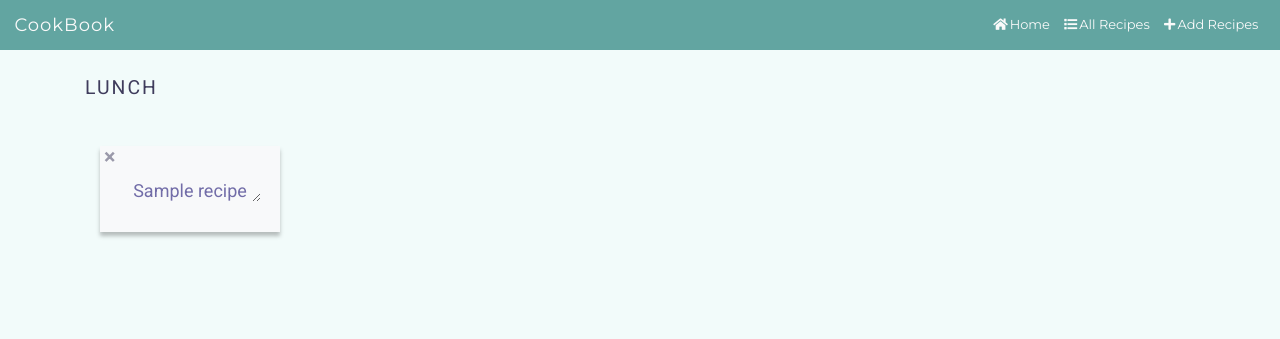
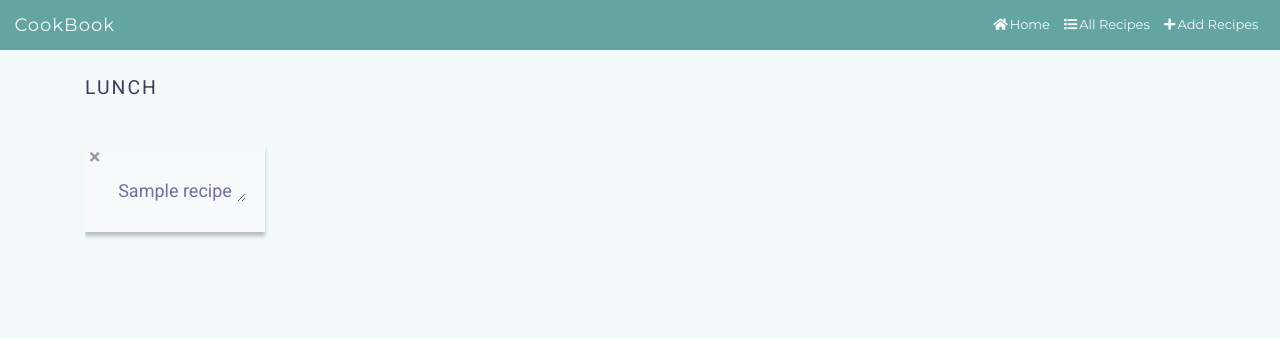
Before and after one commit to luisanegri/Data-Centric-Development, a Flask app: page /lunch in a window 1280 px wide. Shown: the top 339 px of the page. Run offline with Flask 2, Linux system fonts and the light colour scheme; a database or web service that is not in the repository returns one stand-in record (values such as "Sample title"); some libraries are stand-ins or nearby versions; some web fonts are replaced.

Commit message:
added missing row

```diff
--- a/templates/breakfast.html
+++ b/templates/breakfast.html
@@ -1,5 +1,6 @@
 {% extends 'base.html' %}{% block content %}
 <h3 class="title-category title-smaller">Breakfast</h3>
+<div class="row">
 {% for recipe in recipes %}
     <div class="col-lg-3 col-md-4 col-sm-6">
       <div class="card-group">
--- a/templates/lunch.html
+++ b/templates/lunch.html
@@ -1,5 +1,6 @@
 {% extends 'base.html' %}{% block content %}
 <h3 class="title-category title-smaller">Lunch</h3>
+<div class="row">
 {% for recipe in recipes %}
     <div class="col-lg-3 col-md-4 col-sm-6">
       <div class="card-group">
```
